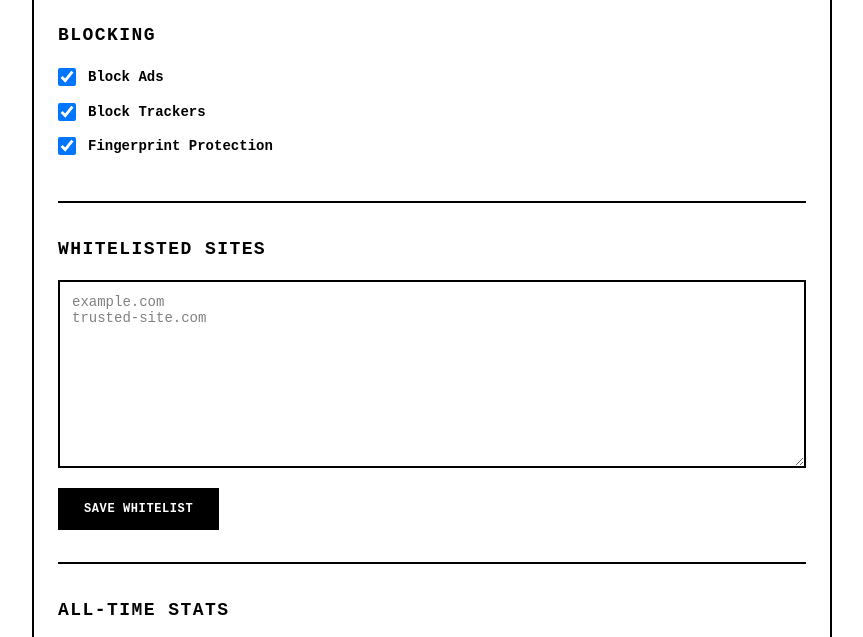
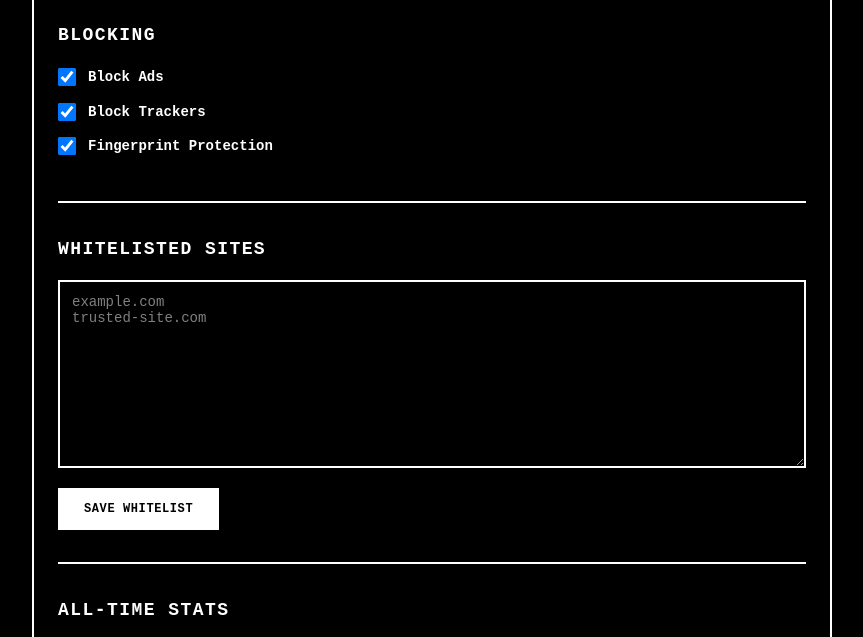
Before and after one commit to H3ein/PrivacyShield, a browser extension: page ui/settings.html in a window 1280 px wide. Shown: the part 91-728 px from the top of the page, without its empty margins (208-1071 px from the left). Drawn offline with Linux system fonts and the light colour scheme.

Commit message:
Change UI to dark theme (black bg, white text/borders)

```diff
--- a/background.js
+++ b/background.js
@@ -62,7 +62,8 @@ async function updateBadge() {
   } else {
     const badgeText = total > 999 ? '999+' : total.toString();
     chrome.action.setBadgeText({ text: badgeText });
-    chrome.action.setBadgeBackgroundColor({ color: '#000000' });
+    chrome.action.setBadgeBackgroundColor({ color: '#FFFFFF' });
+    chrome.action.setBadgeTextColor({ color: '#000000' });
   }
 }
 
--- a/ui/popup.css
+++ b/ui/popup.css
@@ -1,10 +1,10 @@
-/* PrivacyShield - Brutalist Minimal Popup */
+/* PrivacyShield - Brutalist Minimal Popup (Dark Theme) */
 
 :root {
   --black: #000000;
   --white: #FFFFFF;
   --gray: #808080;
-  --border: 2px solid var(--black);
+  --border: 2px solid var(--white);
 }
 
 * {
@@ -15,8 +15,8 @@
 
 body {
   width: 320px;
-  background: var(--white);
-  color: var(--black);
+  background: var(--black);
+  color: var(--white);
   font-family: 'Courier New', Courier, monospace;
   font-size: 14px;
   line-height: 1.4;
@@ -105,8 +105,8 @@ footer {
 button {
   flex: 1;
   padding: 12px;
-  background: var(--black);
-  color: var(--white);
+  background: var(--white);
+  color: var(--black);
   border: var(--border);
   font-family: inherit;
   font-size: 12px;
@@ -117,8 +117,8 @@ button {
 }
 
 button:hover {
-  background: var(--white);
-  color: var(--black);
+  background: var(--black);
+  color: var(--white);
 }
 
 button:active {
--- a/ui/settings.css
+++ b/ui/settings.css
@@ -1,10 +1,10 @@
-/* PrivacyShield - Brutalist Settings */
+/* PrivacyShield - Brutalist Settings (Dark Theme) */
 
 :root {
   --black: #000000;
   --white: #FFFFFF;
   --gray: #808080;
-  --border: 2px solid var(--black);
+  --border: 2px solid var(--white);
 }
 
 * {
@@ -14,8 +14,8 @@
 }
 
 body {
-  background: var(--white);
-  color: var(--black);
+  background: var(--black);
+  color: var(--white);
   font-family: 'Courier New', Courier, monospace;
   font-size: 14px;
   line-height: 1.6;
@@ -85,8 +85,8 @@ textarea {
   font-family: inherit;
   font-size: 14px;
   resize: vertical;
-  background: var(--white);
-  color: var(--black);
+  background: var(--black);
+  color: var(--white);
   margin-bottom: 12px;
 }
 
@@ -97,8 +97,8 @@ textarea::placeholder {
 /* Buttons */
 button {
   padding: 12px 24px;
-  background: var(--black);
-  color: var(--white);
+  background: var(--white);
+  color: var(--black);
   border: var(--border);
   font-family: inherit;
   font-size: 12px;
@@ -109,8 +109,8 @@ button {
 }
 
 button:hover {
-  background: var(--white);
-  color: var(--black);
+  background: var(--black);
+  color: var(--white);
 }
 
 button:active {
```
